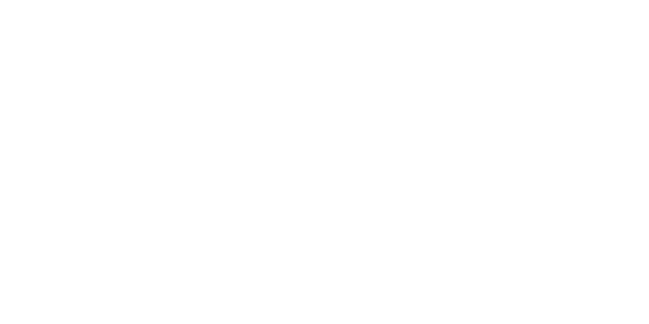
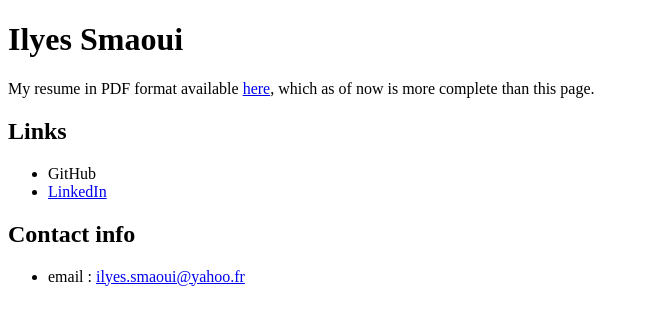
Before and after one commit to ilyes-smaouii/ilyes-smaouii.github.io, a plain HTML site: page index.html in a window 1280 px wide. Shown: the whole page, without its empty margins (0-649 px from the left). Drawn offline with Linux system fonts and the light colour scheme.

Commit message:
Nvm I wanted to add a few more things before leaving it for later

```diff
--- a/index.html
+++ b/index.html
@@ -1,9 +1,33 @@
 <!DOCTYPE html>
 <html>
-  <head>
-    <title>Ilyes' homepage</title>
-  </head>
-  <body>
 
-  </body>
+<head>
+  <title>Ilyes' homepage</title>
+</head>
+
+<body>
+  <h1>Ilyes Smaoui</h1>
+  <p>
+    My resume in PDF format available
+    <a href="https://ilyes-smaouii.github.io/res/resume.pdf"
+      title="Link to the PDF file I've uploaded to the repo">here</a>,
+    which as of now is more complete than this page.
+  </p>
+  <p>
+  <h2>Links</h2>
+  <ul>
+    <li><a href="https://github.com/ilyes-smaouii"></a>GitHub</li>
+    <li><a href="https://www.linkedin.com/in/ilyes-smaoui/">LinkedIn</a></li>
+  </ul>
+  </p>
+  <footer>
+    <p>
+    <h2>Contact info</h2>
+    <ul>
+      <li>email : <a href="mailto:ilyes.smaoui@yahoo.fr">ilyes.smaoui@yahoo.fr</a></li>
+    </ul>
+    </p>
+  </footer>
+</body>
+
 </html>
```
Also changed, not shown: 2 other files.
